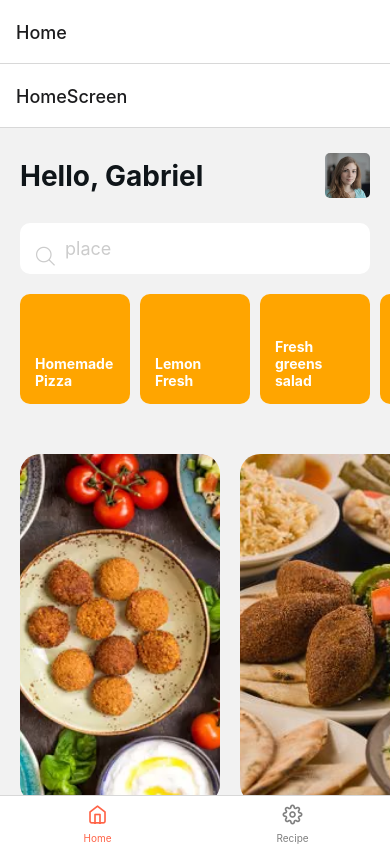
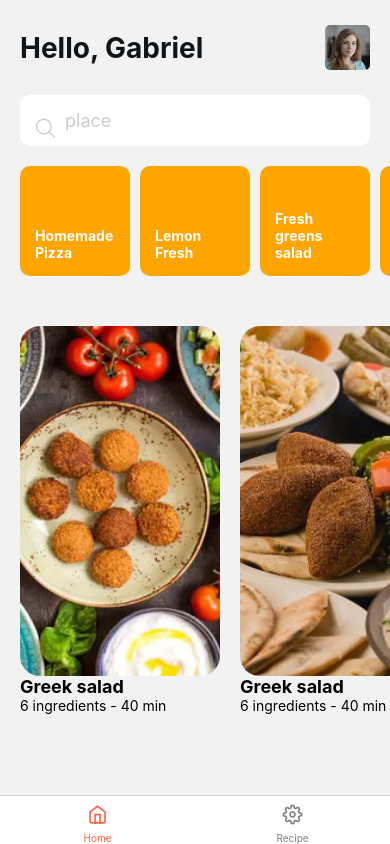
Before and after one commit to GabrielNatan/react-native-recipe, a React Native app: screen /Home in a window 390 px wide. Built offline with nearby package versions, Linux system fonts and the light colour scheme.

Commit message:
remove topbar

```diff
--- a/App.js
+++ b/App.js
@@ -1,8 +1,6 @@
-import { createBottomTabNavigator } from "@react-navigation/bottom-tabs";
 import { NavigationContainer } from "@react-navigation/native";
 import React from "react";
 import { SafeAreaView, StyleSheet } from "react-native";
-import { createNativeStackNavigator } from "@react-navigation/native-stack";
 import AppRotas from "./src/Routes/appRotas";
 export default function App(){
   return(
--- a/src/Routes/RoutesHome.js
+++ b/src/Routes/RoutesHome.js
@@ -7,7 +7,11 @@ import Recipe from '../pages/Recipe';
 const Stack = createNativeStackNavigator();
 
 export default function RoutesHome({ ComponentePrincipal = Home }) {
-    return <Stack.Navigator>
+    return <Stack.Navigator
+            screenOptions={{
+                headerShown:false,
+            }}
+        >
         <Stack.Screen name='HomeScreen' component={ComponentePrincipal} />
         <Stack.Screen name='RecipeScreen' component={Recipe} />
     </Stack.Navigator>
--- a/src/Routes/appRotas.js
+++ b/src/Routes/appRotas.js
@@ -1,6 +1,5 @@
 import React from 'react';
 
-import { NavigationContainer } from '@react-navigation/native';
 import { createBottomTabNavigator } from '@react-navigation/bottom-tabs';
 import Icon from "react-native-vector-icons/Feather";
 
@@ -29,6 +28,7 @@ export default function AppRotas() {
             },
             tabBarActiveTintColor: 'tomato',
             tabBarInactiveTintColor: 'gray',
+            headerShown:false
           })}
         >
         <Tab.Screen name='Home' component={RoutesHome} />
```
